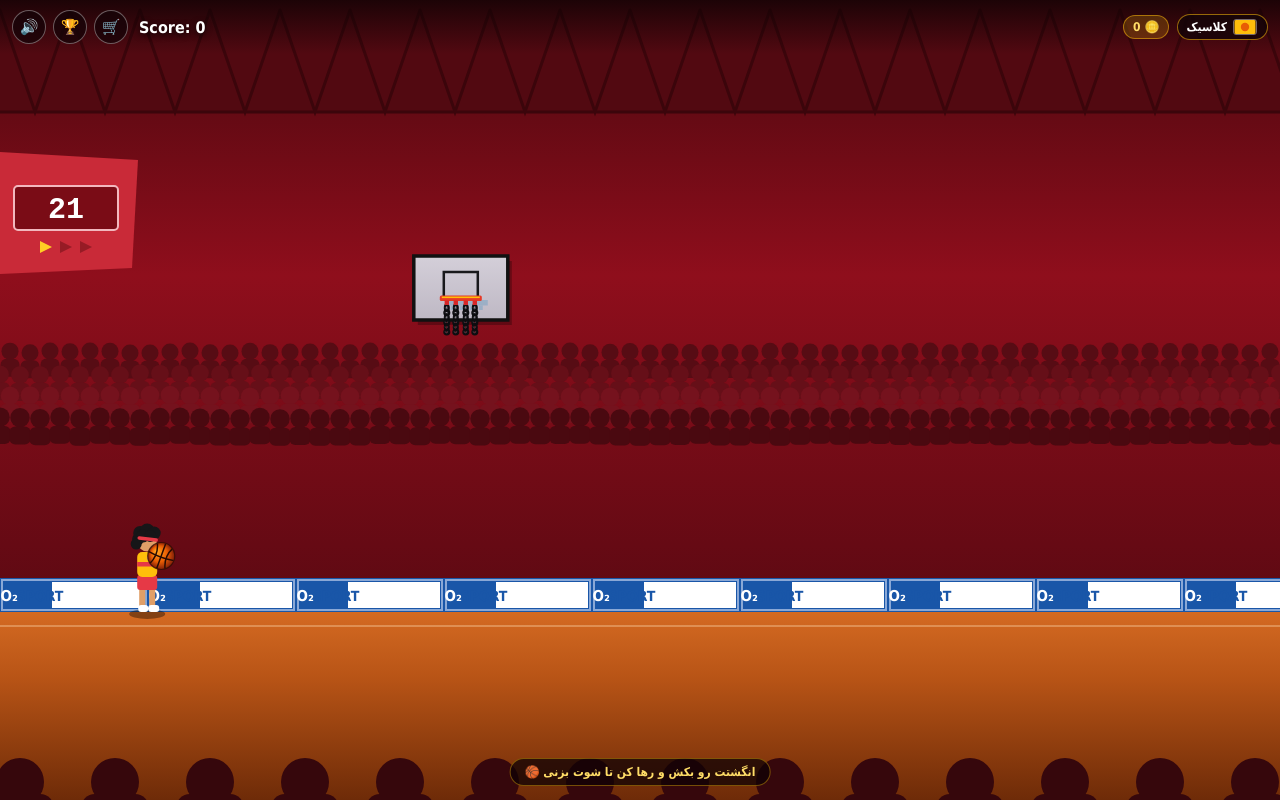
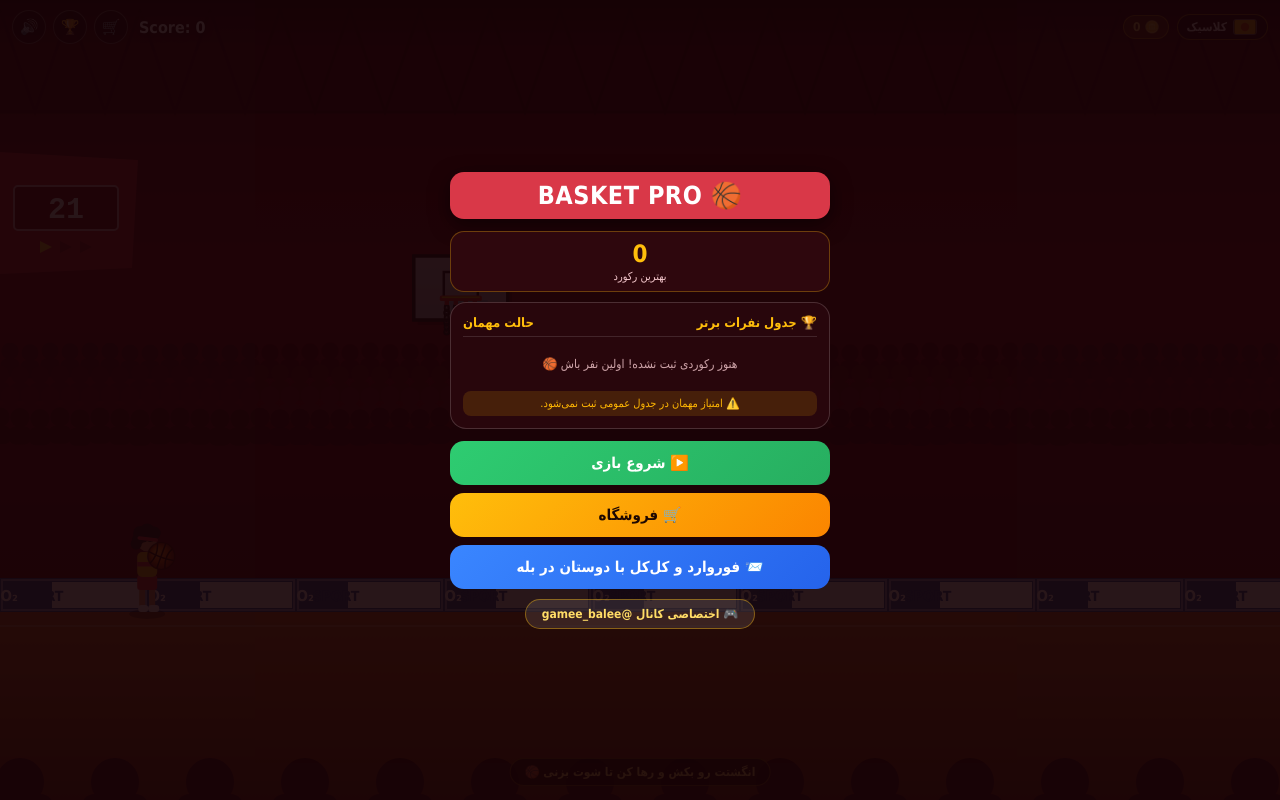
Before and after one commit to mohammadahmadi0007-a11y/basket-pro, a plain HTML site: page index.html in a window 1280 px wide. Drawn offline with Linux system fonts and the light colour scheme; no server answers; animation ran at ten frames a second.

Commit message:
Refactor game over screen and start game logic

```diff
--- a/index.html
+++ b/index.html
@@ -432,11 +432,11 @@
     <a class="channel-link-btn" href="https://ble.ir/gamee_balee" onclick="openChannel(event)">🎮 اختصاصی کانال @gamee_balee</a>
   </div>
 
-  <!-- صفحه پایان بازی -->
-  <div id="gameOverScreen" class="overlay hidden">
-    <div class="banner-title">TIME'S UP! ⏱️</div>
+  <!-- صفحه شروع و پایان بازی -->
+  <div id="gameOverScreen" class="overlay">
+    <div class="banner-title" id="screenBannerTitle">🏀 BASKET PRO</div>
     <div class="stats-row">
-      <div class="stat-box">
+      <div class="stat-box" id="finalScoreBox" style="display:none;">
         <div class="stat-val" id="finalScore" style="color:#2ecc71;">0</div>
         <div class="stat-lbl">امتیاز شما</div>
       </div>
@@ -457,7 +457,7 @@
       </div>
     </div>
 
-    <button class="btn btn-primary" type="button" onclick="resetGame()">🔄 بازی مجدد</button>
+    <button class="btn btn-primary" id="mainActionBtn" type="button" onclick="resetGame()">▶️ شروع بازی</button>
     <button class="btn btn-shop" type="button" onclick="openShopModal()">🛒 فروشگاه</button>
     <button class="btn btn-forward" type="button" onclick="forwardChallenge()">📨 فوروارد و کل‌کل با دوستان در بله</button>
     <a class="channel-link-btn" href="https://ble.ir/gamee_balee" onclick="openChannel(event)">🎮 اختصاصی کانال @gamee_balee</a>
@@ -713,13 +713,11 @@
       var kit = getEquippedKit();
       var hudCoinsEl = document.getElementById("hudCoins");
       var shopCoinEl = document.getElementById("shopCoinBalance");
-      var endCoinsEl = document.getElementById("endCoins");
       var flagBox = document.getElementById("hudFlagBox");
       var countryNameEl = document.getElementById("hudCountryName");
 
       if (hudCoinsEl) hudCoinsEl.textContent = String(coins);
       if (shopCoinEl) shopCoinEl.textContent = String(coins);
-      if (endCoinsEl) endCoinsEl.textContent = String(coins);
       if (flagBox) flagBox.innerHTML = kit.flagSvg;
       if (countryNameEl) countryNameEl.textContent = kit.name;
     }
@@ -799,7 +797,7 @@
     }
 
     // ==========================================
-    // ۳. مدیریت رنکینگ آنلاین اختصاصی برای هر اکانت (مشابه Kido Karate)
+    // ۳. مدیریت رنکینگ آنلاین اختصاصی برای هر اکانت
     // ==========================================
     var STORAGE_KEY = "basket_pro_leaderboard_v3";
 
@@ -911,6 +909,8 @@
       if (myIdx >= 0) {
         badgeEl.textContent = "رتبه شما: #" + (myIdx + 1);
         setLocalBest(Number(list[myIdx].score));
+        var bestEl = document.getElementById("bestScore");
+        if (bestEl) bestEl.textContent = String(getLocalBest());
       } else {
         badgeEl.textContent = player.isAuth ? "رتبه شما: ثبت نشده" : "حالت مهمان";
       }
@@ -1171,7 +1171,7 @@
     window.addEventListener("resize", resize);
     resize();
 
-    var gameState = "READY";
+    var gameState = "START_MENU";
     var score = 0;
     var timeLeft = 21.0;
     var lastTime = 0;
@@ -1267,7 +1267,7 @@
       }
     }
 
-    function resetGame() {
+    function setupCourtOnly() {
       score = 0;
       timeLeft = 21.0;
       windDir = 1;
@@ -1285,19 +1285,37 @@
         chainStrands[c].angle = 0;
         chainStrands[c].vel = 0;
       }
+      document.getElementById("hudScore").textContent = "0";
+      updateCoinAndFlagHud();
+    }
+
+    function openStartScreen() {
+      setupCourtOnly();
+      gameState = "START_MENU";
+      document.getElementById("screenBannerTitle").textContent = "🏀 BASKET PRO";
+      document.getElementById("finalScoreBox").style.display = "none";
+      document.getElementById("bestScore").textContent = String(getLocalBest());
+      document.getElementById("mainActionBtn").textContent = "▶️ شروع بازی";
+      document.getElementById("gameOverScreen").classList.remove("hidden");
+      renderLeaderboard("endRankList", "myRankBadgeEnd", "guestWarningEnd");
+    }
+
+    function resetGame() {
+      setupCourtOnly();
       gameState = "READY";
-      document.getElementById("hudScore").textContent = "0";
       document.getElementById("gameOverScreen").classList.add("hidden");
       document.getElementById("hintPill").classList.remove("hidden");
-      updateCoinAndFlagHud();
     }
 
     async function triggerGameOver() {
       gameState = "GAMEOVER";
       isDragging = false;
       playBuzzer();
+      document.getElementById("screenBannerTitle").textContent = "TIME'S UP! ⏱️";
+      document.getElementById("finalScoreBox").style.display = "block";
       document.getElementById("finalScore").textContent = String(score);
       document.getElementById("bestScore").textContent = String(Math.max(score, getLocalBest()));
+      document.getElementById("mainActionBtn").textContent = "🔄 بازی مجدد";
       updateCoinAndFlagHud();
       document.getElementById("gameOverScreen").classList.remove("hidden");
       await submitScore(score);
@@ -1332,7 +1350,8 @@
     }
 
     function handleStart(e) {
-      if (gameState === "GAMEOVER" || gameState === "BUZZER_WAIT") return;
+      if (gameState === "START_MENU" || gameState === "GAMEOVER" || gameState === "BUZZER_WAIT") return;
+      if (!document.getElementById("gameOverScreen").classList.contains("hidden")) return;
       if (!document.getElementById("rankModal").classList.contains("hidden")) return;
       if (!document.getElementById("shopModal").classList.contains("hidden")) return;
       initAudio();
@@ -2242,7 +2261,7 @@
     }
 
     updateCoinAndFlagHud();
-    resetGame();
+    openStartScreen();
     lastTime = performance.now();
     requestAnimationFrame(renderLoop);
   </script>
```
